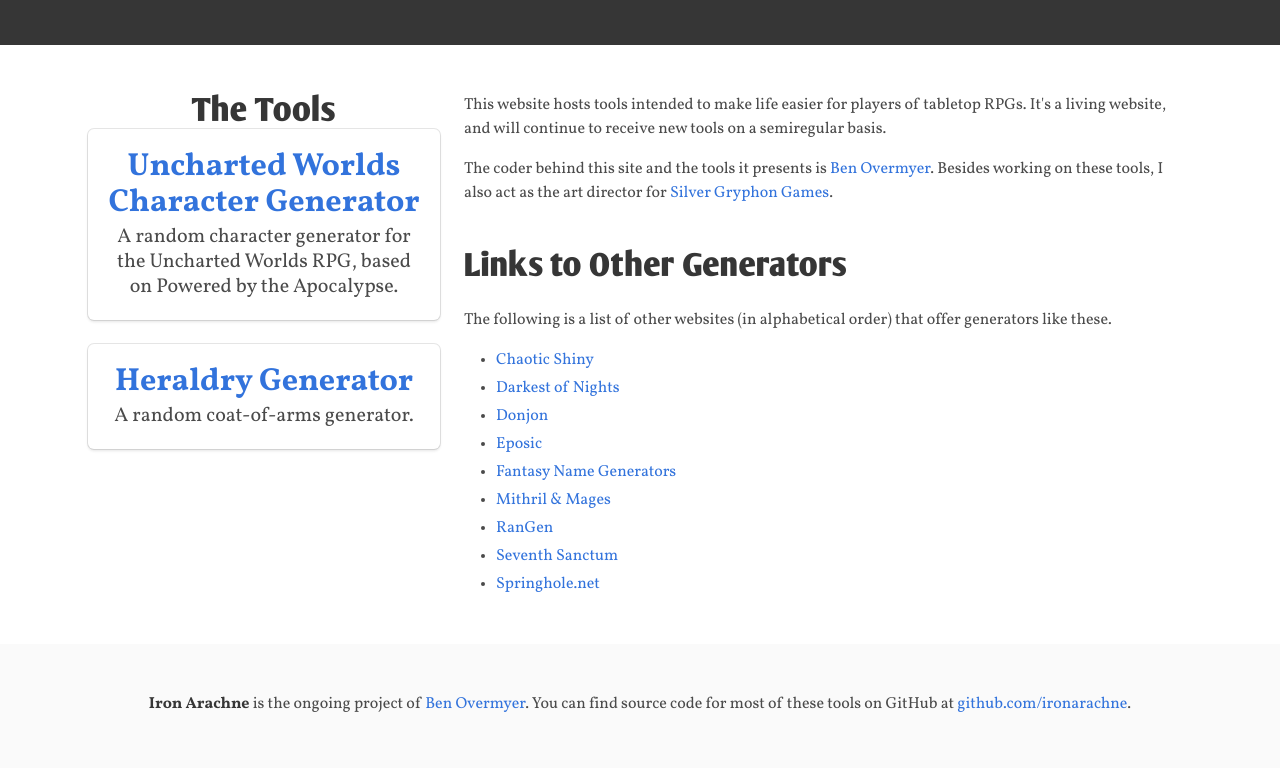
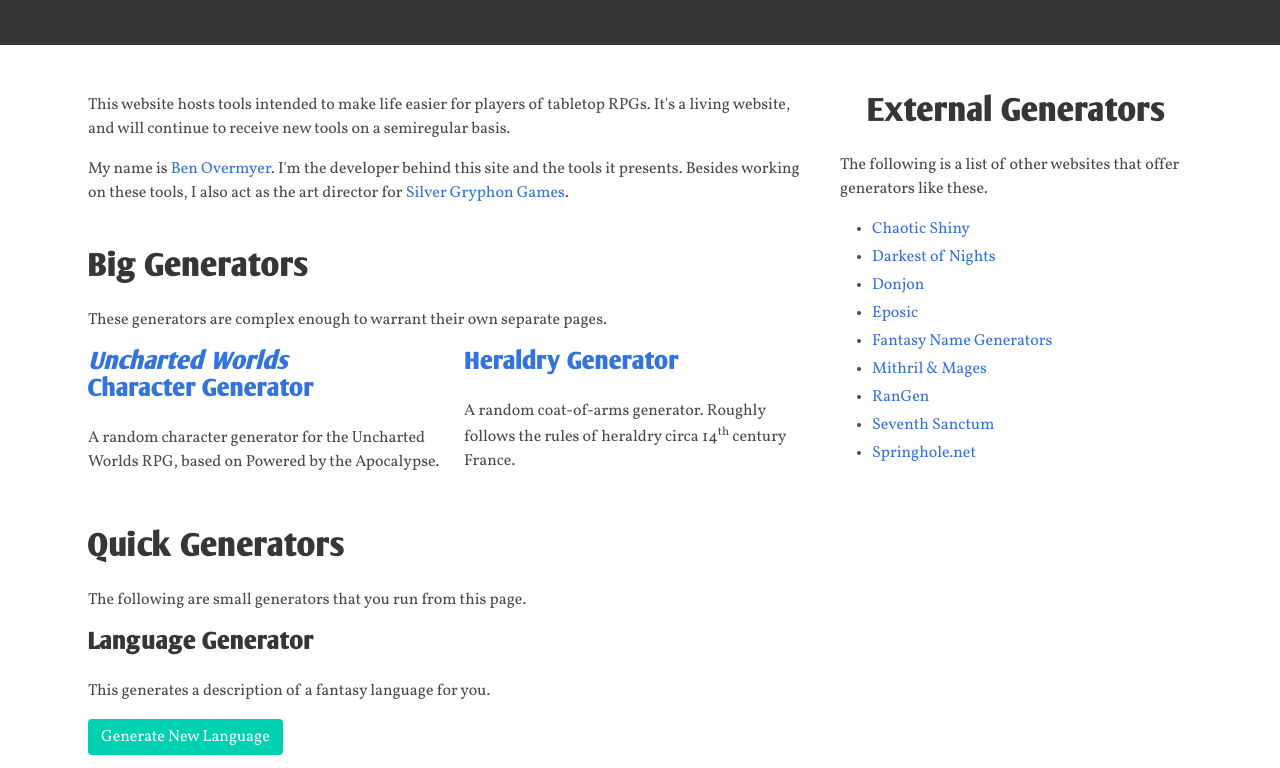
Before and after one commit to ironarachne/ironarachne.com, a website: page public/index.html in a window 1280 px wide. Shown: the part 179-947 px from the top of the page. Drawn offline with nearby package versions, Linux system fonts and the light colour scheme; no server answers.

Commit message:
Dockerify. Update content. Add language generator.

```diff
--- a/package.json
+++ b/package.json
@@ -18,6 +18,6 @@
   },
   "homepage": "https://gitlab.com/ironarachne/ironarachne.com#README",
   "dependencies": {
-    "bulma": "^0.7.1"
+    "bulma": "^0.7.2"
   }
 }
--- a/public/index.html
+++ b/public/index.html
@@ -19,29 +19,44 @@
         <h2 class="subtitle">Procedural Generation Tools for Tabletop Role-playing Games</h2>
       </div>
     </section>
-  <div class="container">
+  <div class="container" id="app">
     <section class="section">
       <div class="columns">
-        <div class="column is-one-third">
-          <div class="has-text-centered">
-            <h3 class="title is-3">The Tools</h3>
-          </div>
-          <div class="box has-text-centered">
-            <p class="title"><a href="https://uncharted-worlds.ironarachne.com">Uncharted Worlds Character Generator</a></p>
-            <p class="subtitle">A random character generator for the Uncharted Worlds RPG, based on Powered by the Apocalypse.</p>
-          </div>
-          <div class="box has-text-centered">
-              <p class="title"><a href="https://heraldry.ironarachne.com">Heraldry Generator</a></p>
-              <p class="subtitle">A random coat-of-arms generator.</p>
-          </div>
-        </div>
         <div class="column content">
           <p>This website hosts tools intended to make life easier for players of tabletop RPGs. It's a living website, and
             will continue to receive new tools on a semiregular basis.</p>
-          <p>The coder behind this site and the tools it presents is <a href="https://benovermyer.com">Ben Overmyer</a>. Besides
+          <p>My name is <a href="https://benovermyer.com">Ben Overmyer</a>. I'm the developer behind this site and the tools it presents. Besides
           working on these tools, I also act as the art director for <a href="https://silvergryphongames.com">Silver Gryphon Games</a>.</p>
-          <h3 class="title is-3">Links to Other Generators</h3>
-          <p>The following is a list of other websites (in alphabetical order) that offer generators like these.</p>
+
+          <h3 class="title is-3">Big Generators</h3>
+          <p>These generators are complex enough to warrant their own separate pages.</p>
+
+          <div class="columns">
+            <div class="column">
+              <h4 class="title is-4"><a href="https://uncharted-worlds.ironarachne.com"><em>Uncharted Worlds</em><br> Character Generator</a></h4>
+              <p>A random character generator for the Uncharted Worlds RPG, based on Powered by the Apocalypse.</p>
+            </div>
+            <div class="column">
+              <h4 class="title is-4"><a href="https://heraldry.ironarachne.com">Heraldry Generator</a></h4>
+              <p>A random coat-of-arms generator. Roughly follows the rules of heraldry circa 14<sup>th</sup> century France.</p>
+            </div>
+          </div>
+
+          <h3 class="title is-3">Quick Generators</h3>
+          <p>The following are small generators that you run from this page.</p>
+
+          <h4 class="title is-4">Language Generator</h4>
+          <p>This generates a description of a fantasy language for you.</p>
+          <p><button class="button is-primary" v-on:click="generateLanguage">Generate New Language</button></p>
+          <blockquote>{{ languageDescription }}</blockquote>
+        </div>
+        <div class="column is-one-third">
+
+          <div class="has-text-centered content">
+            <h3 class="title is-3">External Generators</h3>
+          </div>
+          <div class="content">
+            <p>The following is a list of other websites that offer generators like these.</p>
             <ul>
               <li><a href="http://www.chaoticshiny.com/">Chaotic Shiny</a></li>
               <li><a href="https://www.darkestofnights.com/index.php/gensmi.html">Darkest of Nights</a></li>
@@ -54,6 +69,8 @@
               <li><a href="http://www.springhole.net/writing_roleplaying_randomators/index.html">Springhole.net</a></li>
             </ul>
           </div>
+        </div>
+
       </div>
     </section>
   </div>
@@ -68,6 +85,30 @@
       </div>
     </div>
   </footer>
+  <script src="https://cdn.jsdelivr.net/npm/vue@2.5.17/dist/vue.min.js"></script>
+  <script>
+  var app = new Vue({
+    el: '#app',
+    data: {
+      languageDescription: '',
+      languageName: ''
+    },
+    methods: {
+      generateLanguage: function (event) {
+        url = 'https://langgen.ironarachne.com/'
+
+        fetch(url)
+        .then(response => response.json())
+        .then(response => {
+          this.languageDescription = response.Description
+        })
+        .catch(error => console.error(error));
+      }
+    }
+  })
+
+  app.generateLanguage()
+  </script>
 </body>
 
 </html>
```
Also changed, not shown: docker-compose.yml (added, +9 -0 lines), .circleci/config.yml (added), readme.md, 3 other files. Lines whose indentation alone changed are shown as unchanged.
